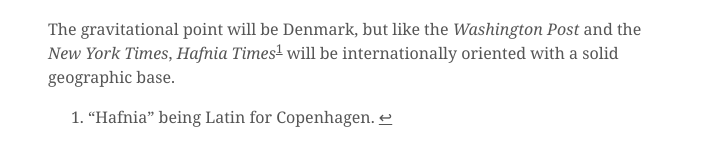
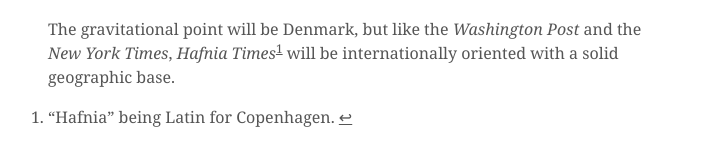
Before and after one commit to hafniatimes/hafniatimes.github.io, a Jekyll site: the page built from _posts/2014-06-06-intro.markdown, in a window 1280 px wide. Shown: the part 441-607 px from the top of the page, without its empty margins (282-990 px from the left). Built offline with Jekyll 4.4.1, drawn with Linux system fonts in a browser that asks for light colours.

Commit message:
Removed list indentation

```diff
--- a/static/css/style.css
+++ b/static/css/style.css
@@ -170,6 +170,12 @@
   -webkit-margin-after: 0;
   -webkit-padding-start: 0; }
 
+ol,
+ul {
+  -webkit-padding-start: 0;
+  margin-left: 0;
+  margin-right: 0; }
+
 body {
   font: 16px/24px Georgia, serif;
   color: #555555; }
```
Also changed, not shown: static/css/_reset.scss (+7 -0 lines).
